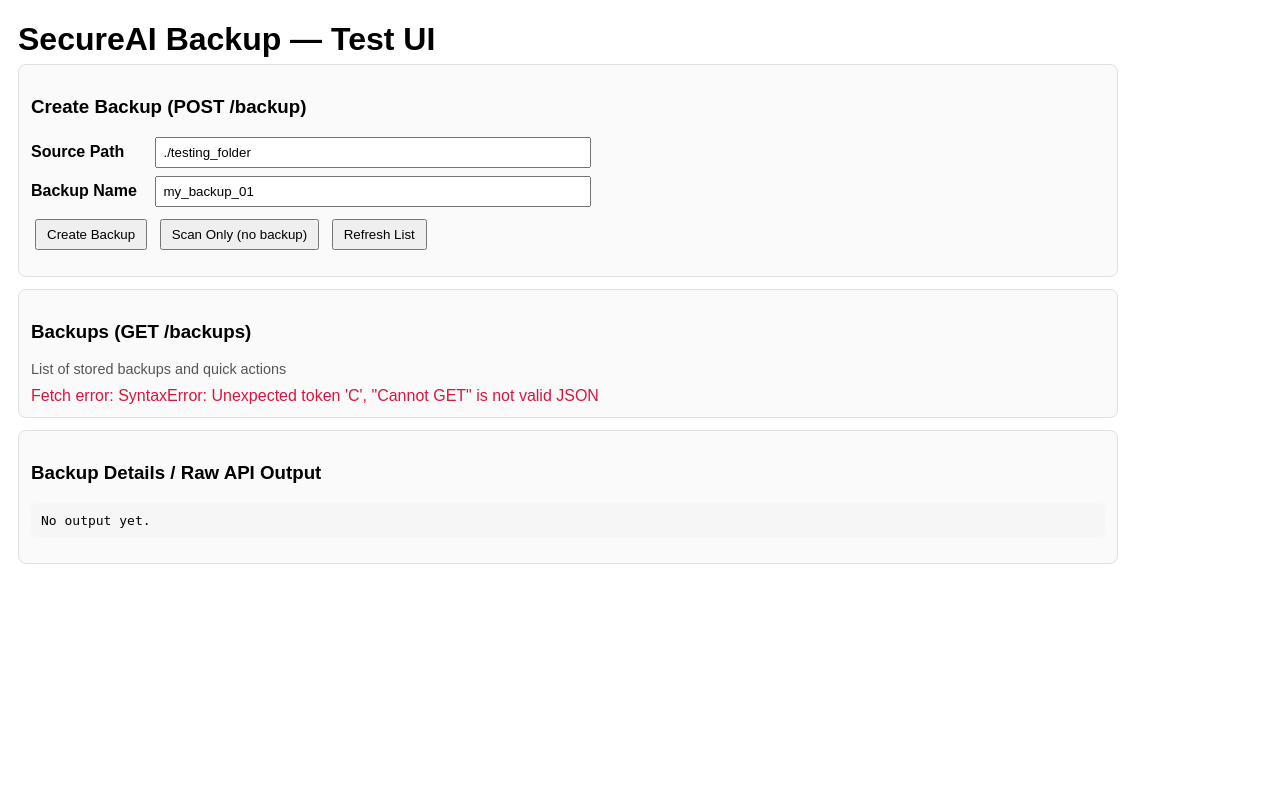
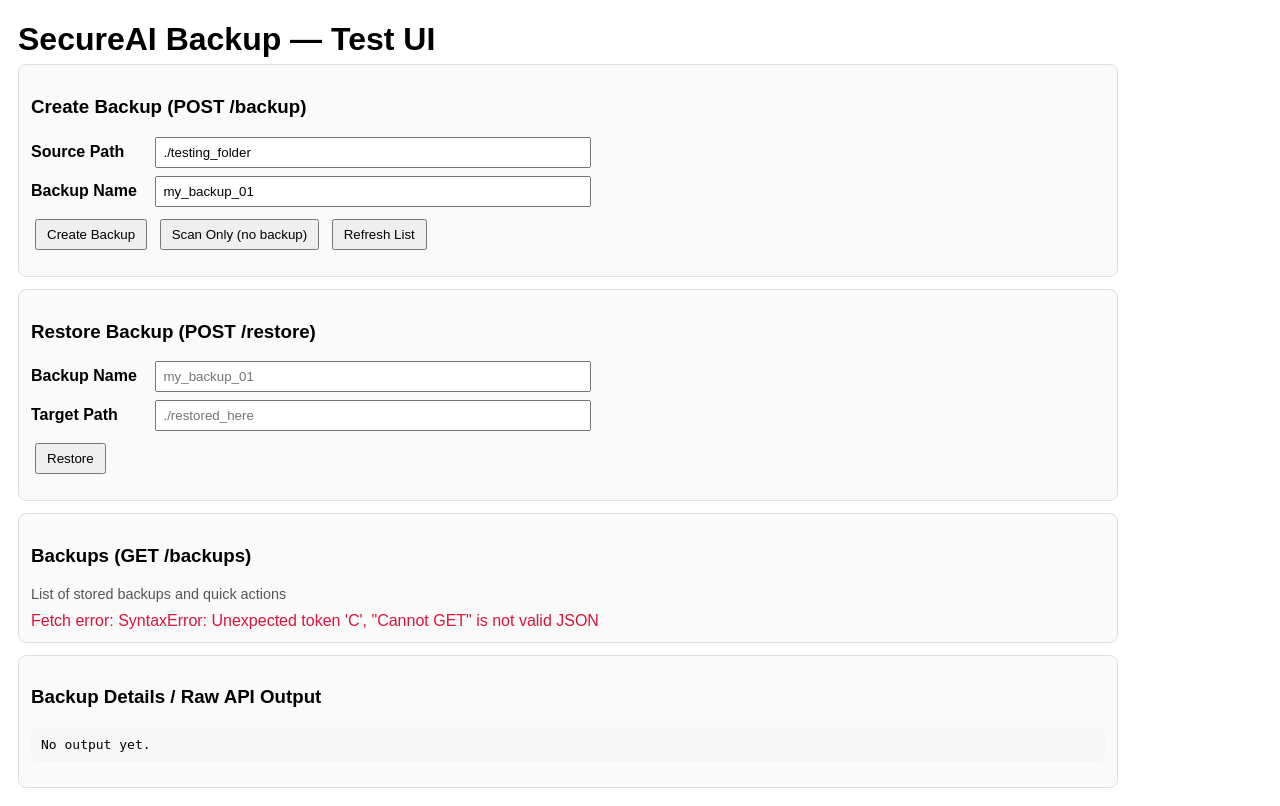
Before and after one commit to ethicalByte1443/Intelligent-Secure-Backup-System, a Python web app: template templates/backup.html in a window 1280 px wide. Before the commit the page ends 564 px from the top, so only its background shows below. Run offline with Jinja, Linux system fonts and the light colour scheme; the template is opened without the code that fills it, so the values that code supplies are empty.

Commit message:
restoring/ decypting working

```diff
--- a/app/main.py
+++ b/app/main.py
@@ -53,6 +53,7 @@ def scan_endpoint(payload: dict):
     for _root, _dirs, files in os.walk(root_path):
         total_files += len(files)
 
+    print("findings : -> ", findings)
     return {
         "scanned_path": os.path.abspath(root_path),
         "total_files_scanned": total_files,
--- a/templates/backup.html
+++ b/templates/backup.html
@@ -1,4 +1,3 @@
-<!-- app/static/backup_test.html -->
 <!DOCTYPE html>
 <html lang="en">
   <head>
@@ -6,47 +5,125 @@
     <title>SecureAI Backup - Test UI</title>
     <meta name="viewport" content="width=device-width,initial-scale=1" />
     <style>
-    body { font-family: Arial, sans-serif; margin: 18px; max-width:1100px; }
-    h1 { margin-bottom: 6px; }
-    .panel { border:1px solid #e0e0e0; padding:12px; border-radius:8px; margin-bottom:12px; background:#fafafa; }
-    label { display:inline-block; width:120px; font-weight:600; }
-    input[type=text]{ width:420px; padding:6px; margin-right:8px; }
-    button { padding:6px 10px; margin:4px; cursor:pointer; }
-    .small { font-size:0.9em; color:#555; }
-    .backups { margin-top:10px; }
-    .backup-item { border:1px solid #ddd; padding:8px; border-radius:6px; margin-bottom:8px; display:flex; justify-content:space-between; align-items:center; }
-    .meta { font-size:0.9em; color:#333; }
-    pre { background:#f6f6f6; padding:10px; border-radius:6px; max-height:340px; overflow:auto; }
-    .controls { margin-top:8px; }
+      body {
+        font-family: Arial, sans-serif;
+        margin: 18px;
+        max-width: 1100px;
+      }
+      h1 {
+        margin-bottom: 6px;
+      }
+      .panel {
+        border: 1px solid #e0e0e0;
+        padding: 12px;
+        border-radius: 8px;
+        margin-bottom: 12px;
+        background: #fafafa;
+      }
+      label {
+        display: inline-block;
+        width: 120px;
+        font-weight: 600;
+      }
+      input[type="text"] {
+        width: 420px;
+        padding: 6px;
+        margin-right: 8px;
+      }
+      button {
+        padding: 6px 10px;
+        margin: 4px;
+        cursor: pointer;
+      }
+      .small {
+        font-size: 0.9em;
+        color: #555;
+      }
+      .backups {
+        margin-top: 10px;
+      }
+      .backup-item {
+        border: 1px solid #ddd;
+        padding: 8px;
+        border-radius: 6px;
+        margin-bottom: 8px;
+        display: flex;
+        justify-content: space-between;
+        align-items: center;
+      }
+      .meta {
+        font-size: 0.9em;
+        color: #333;
+      }
+      pre {
+        background: #f6f6f6;
+        padding: 10px;
+        border-radius: 6px;
+        max-height: 340px;
+        overflow: auto;
+      }
+      .controls {
+        margin-top: 8px;
+      }
     </style>
   </head>
   <body>
     <h1>SecureAI Backup — Test UI</h1>
 
+    <!-- Create Backup -->
     <div class="panel">
       <h3>Create Backup (POST /backup)</h3>
       <div>
         <label>Source Path</label>
-      <input type="text" id="sourcePath" placeholder="./testing_folder" value="./testing_folder">
+        <input
+          type="text"
+          id="sourcePath"
+          placeholder="./testing_folder"
+          value="./testing_folder"
+        />
       </div>
-    <div style="margin-top:8px;">
+      <div style="margin-top: 8px">
         <label>Backup Name</label>
-      <input type="text" id="backupName" placeholder="my_backup_01" value="my_backup_01">
+        <input
+          type="text"
+          id="backupName"
+          placeholder="my_backup_01"
+          value="my_backup_01"
+        />
       </div>
       <div class="controls">
         <button id="btnCreate">Create Backup</button>
         <button id="btnScanOnly">Scan Only (no backup)</button>
         <button id="btnRefresh">Refresh List</button>
       </div>
-    <div id="createResult" style="margin-top:10px;"></div>
+      <div id="createResult" style="margin-top: 10px"></div>
     </div>
 
+    <!-- Restore Backup -->
+    <div class="panel">
+      <h3>Restore Backup (POST /restore)</h3>
+      <div>
+        <label>Backup Name</label>
+        <input type="text" id="restoreName" placeholder="my_backup_01" />
+      </div>
+      <div style="margin-top: 8px">
+        <label>Target Path</label>
+        <input type="text" id="restorePath" placeholder="./restored_here" />
+      </div>
+      <div class="controls">
+        <button id="btnRestore">Restore</button>
+      </div>
+      <div id="restoreResult" style="margin-top: 10px"></div>
+    </div>
+
+    <!-- Backup List -->
     <div class="panel">
       <h3>Backups (GET /backups)</h3>
       <div class="small">List of stored backups and quick actions</div>
       <div id="backupsList" class="backups"></div>
     </div>
 
+    <!-- Details -->
     <div class="panel">
       <h3>Backup Details / Raw API Output</h3>
       <div id="detailInfo" class="meta small"></div>
@@ -56,22 +133,28 @@
     <script>
       const API_BASE = "http://127.0.0.1:8000";
 
-function showRaw(obj){
-  document.getElementById("rawOutput").textContent = JSON.stringify(obj, null, 2);
+      function showRaw(obj) {
+        document.getElementById("rawOutput").textContent = JSON.stringify(
+          obj,
+          null,
+          2
+        );
       }
 
-async function createBackup(source, name){
+      async function createBackup(source, name) {
         const out = document.getElementById("createResult");
         out.textContent = "Creating backup...";
         try {
           const res = await fetch(`${API_BASE}/backup`, {
             method: "POST",
-      headers: {"Content-Type":"application/json"},
-      body: JSON.stringify({ sourcePath: source, backupName: name })
+            headers: { "Content-Type": "application/json" },
+            body: JSON.stringify({ sourcePath: source, backupName: name }),
           });
           const data = await res.json();
           if (!res.ok) {
-      out.innerHTML = `<strong style="color:crimson">Error:</strong> ${data.detail || data.message || JSON.stringify(data)}`;
+            out.innerHTML = `<strong style="color:crimson">Error:</strong> ${
+              data.detail || data.message || JSON.stringify(data)
+            }`;
             showRaw(data);
             return;
           }
@@ -83,46 +166,78 @@ async function createBackup(source, name){
         }
       }
 
-async function scanOnly(source){
+      async function scanOnly(source) {
         const out = document.getElementById("createResult");
         out.textContent = "Scanning (no backup)...";
         try {
           const res = await fetch(`${API_BASE}/scan`, {
             method: "POST",
-      headers: {"Content-Type":"application/json"},
-      body: JSON.stringify({ rootPath: source })
+            headers: { "Content-Type": "application/json" },
+            body: JSON.stringify({ rootPath: source }),
           });
           const data = await res.json();
           if (!res.ok) {
-      out.innerHTML = `<strong style="color:crimson">Error:</strong> ${data.detail || JSON.stringify(data)}`;
+            out.innerHTML = `<strong style="color:crimson">Error:</strong> ${
+              data.detail || JSON.stringify(data)
+            }`;
             showRaw(data);
             return;
           }
-    out.innerHTML = `<strong style="color:green">Scan complete.</strong> Matching files: ${data.matching_files_count || 0}`;
+          out.innerHTML = `<strong style="color:green">Scan complete.</strong> Matching files: ${
+            data.matching_files_count || 0
+          }`;
           showRaw(data);
         } catch (err) {
           out.innerHTML = `<strong style="color:crimson">Fetch error:</strong> ${err}`;
         }
       }
 
-async function loadBackups(){
+      async function restoreBackup(name, target) {
+        const out = document.getElementById("restoreResult");
+        out.textContent = "Restoring backup...";
+        try {
+          const res = await fetch(`${API_BASE}/restore`, {
+            method: "POST",
+            headers: { "Content-Type": "application/json" },
+            body: JSON.stringify({ backupName: name, targetPath: target }),
+          });
+          const data = await res.json();
+          if (!res.ok) {
+            out.innerHTML = `<strong style="color:crimson">Error:</strong> ${
+              data.detail || JSON.stringify(data)
+            }`;
+            showRaw(data);
+            return;
+          }
+          out.innerHTML = `<strong style="color:green">Success:</strong> Restored '${name}' to '${target}'.<br>
+                     Files restored: ${data.restoredFiles} <br>
+                     At: ${data.restoredAt}`;
+          showRaw(data);
+        } catch (err) {
+          out.innerHTML = `<strong style="color:crimson">Fetch error:</strong> ${err}`;
+        }
+      }
+
+      async function loadBackups() {
         const container = document.getElementById("backupsList");
         container.innerHTML = "Loading...";
         try {
           const res = await fetch(`${API_BASE}/backups`);
           const data = await res.json();
           if (!res.ok) {
-      container.innerHTML = `<span style="color:crimson">Error: ${JSON.stringify(data)}</span>`;
+            container.innerHTML = `<span style="color:crimson">Error: ${JSON.stringify(
+              data
+            )}</span>`;
             showRaw(data);
             return;
           }
-    if (!Array.isArray(data) || data.length === 0){
+          if (!Array.isArray(data) || data.length === 0) {
             container.innerHTML = "<div class='small'>No backups found.</div>";
             showRaw(data);
             return;
           }
           container.innerHTML = "";
-    data.forEach(entry => {
+          data.forEach((entry) => {
             const div = document.createElement("div");
             div.className = "backup-item";
             const left = document.createElement("div");
@@ -147,14 +262,18 @@ async function loadBackups(){
         }
       }
 
-async function viewBackup(name){
+      async function viewBackup(name) {
         const info = document.getElementById("detailInfo");
         info.textContent = `Loading details for ${name}...`;
         try {
-    const res = await fetch(`${API_BASE}/backup/${encodeURIComponent(name)}`);
+          const res = await fetch(
+            `${API_BASE}/backup/${encodeURIComponent(name)}`
+          );
           const data = await res.json();
           if (!res.ok) {
-      info.innerHTML = `<strong style="color:crimson">Error:</strong> ${data.detail || JSON.stringify(data)}`;
+            info.innerHTML = `<strong style="color:crimson">Error:</strong> ${
+              data.detail || JSON.stringify(data)
+            }`;
             showRaw(data);
             return;
           }
@@ -165,10 +284,18 @@ async function viewBackup(name){
         }
       }
 
-async function deleteBackup(name){
-  if (!confirm(`Delete backup '${name}'? This removes files permanently from server.`)) return;
+      async function deleteBackup(name) {
+        if (
+          !confirm(
+            `Delete backup '${name}'? This removes files permanently from server.`
+          )
+        )
+          return;
         try {
-    const res = await fetch(`${API_BASE}/backup/${encodeURIComponent(name)}`, { method: "DELETE" });
+          const res = await fetch(
+            `${API_BASE}/backup/${encodeURIComponent(name)}`,
+            { method: "DELETE" }
+          );
           const data = await res.json();
           if (!res.ok) {
             alert("Delete failed: " + (data.detail || JSON.stringify(data)));
@@ -187,15 +314,32 @@ async function deleteBackup(name){
       document.getElementById("btnCreate").addEventListener("click", () => {
         const source = document.getElementById("sourcePath").value.trim();
         const name = document.getElementById("backupName").value.trim();
-  if (!source || !name) { alert("Provide sourcePath and backupName"); return; }
+        if (!source || !name) {
+          alert("Provide sourcePath and backupName");
+          return;
+        }
         createBackup(source, name);
       });
       document.getElementById("btnScanOnly").addEventListener("click", () => {
         const source = document.getElementById("sourcePath").value.trim();
-  if (!source) { alert("Provide sourcePath"); return; }
+        if (!source) {
+          alert("Provide sourcePath");
+          return;
+        }
         scanOnly(source);
       });
-document.getElementById("btnRefresh").addEventListener("click", loadBackups);
+      document
+        .getElementById("btnRefresh")
+        .addEventListener("click", loadBackups);
+      document.getElementById("btnRestore").addEventListener("click", () => {
+        const name = document.getElementById("restoreName").value.trim();
+        const target = document.getElementById("restorePath").value.trim();
+        if (!name || !target) {
+          alert("Provide backupName and targetPath");
+          return;
+        }
+        restoreBackup(name, target);
+      });
 
       // initial load
       loadBackups();
```
Also changed, not shown: app/routes/backup_routes.py (+70 -118 lines), app/utils/dlp.py (+15 -15 lines). Lines whose indentation alone changed are shown as unchanged.
